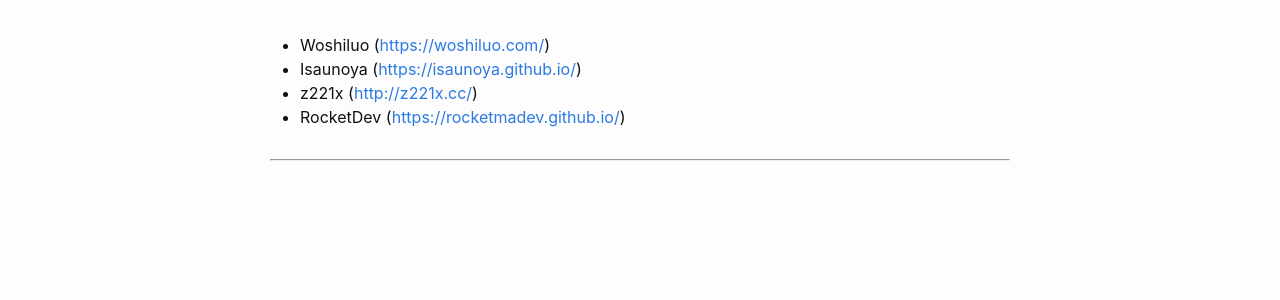
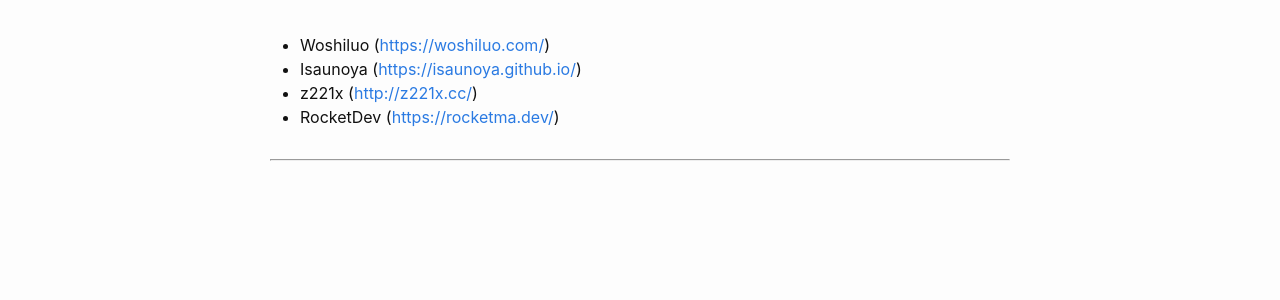
Before and after one commit to CSharperMantle/CSharperMantle.github.io, a Jekyll site: the page built from friends.md, in a window 1280 px wide. Shown: the part 131-431 px from the top of the page. Built offline with Jekyll 4.4.1, drawn with Linux system fonts in a browser that asks for light colours; comment, search, counter and statistics services are not loaded; some of the changed lines change nothing that is shown.

Commit message:
update friends link

```diff
--- a/friends.md
+++ b/friends.md
@@ -6,4 +6,4 @@
 * Woshiluo (<https://woshiluo.com/>)
 * Isaunoya (<https://isaunoya.github.io/>)
 * z221x (<http://z221x.cc/>)
-* RocketDev (<https://rocketmadev.github.io/>)
+* RocketDev (<https://rocketma.dev/>)
```
